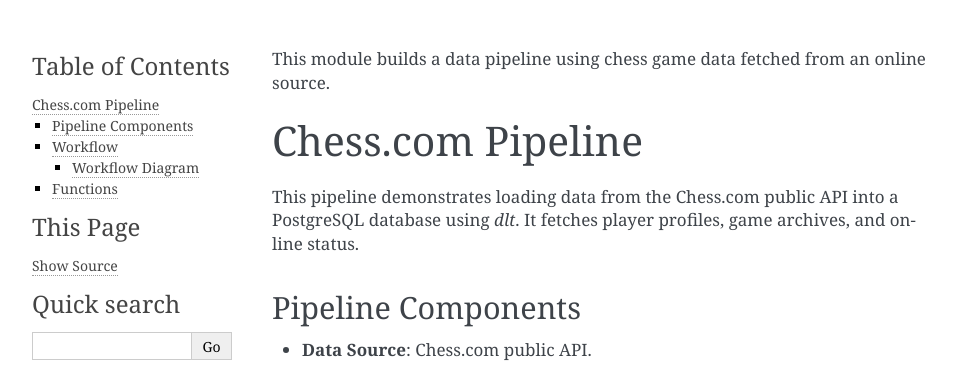
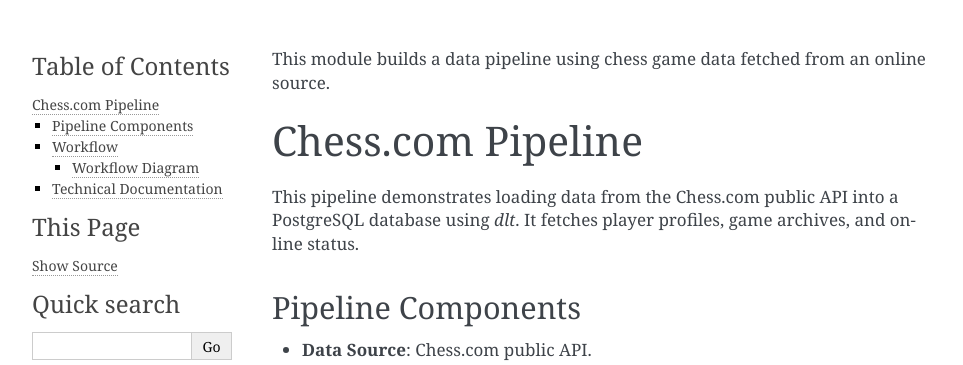
Before and after one commit to aarishgilani/dlt-filesystem-sql, a Sphinx documentation site: the page built from docs/source/chess_pipeline/chess_pipeline.rst, in a window 1280 px wide and 1400 px high. Shown: the top 365 px of the window, without its empty margins (148-1111 px from the left). Built offline with Sphinx 7.4.7, drawn with Linux system fonts in a browser that asks for light colours; some of the changed text lies outside the part shown.

Commit message:
standardize documentation format and pattern

```diff
--- a/docs/source/chess_pipeline/chess_pipeline.rst
+++ b/docs/source/chess_pipeline/chess_pipeline.rst
@@ -54,8 +54,8 @@ Workflow Diagram
       E4 --> D;
       D --> F[End];
 
-Functions
----------
+Technical Documentation
+------------------------
 
 .. automodule:: chess_pipeline
    :members:
```
